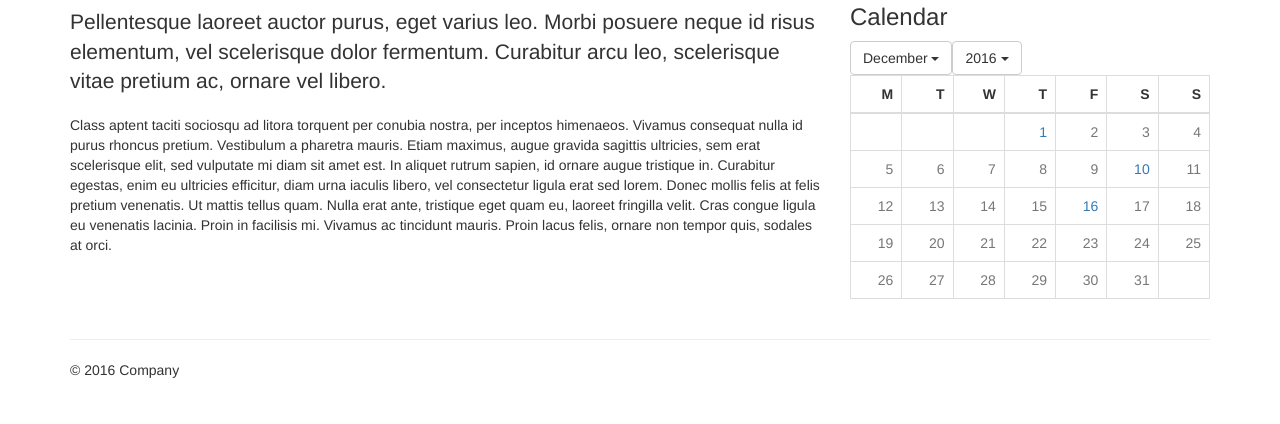
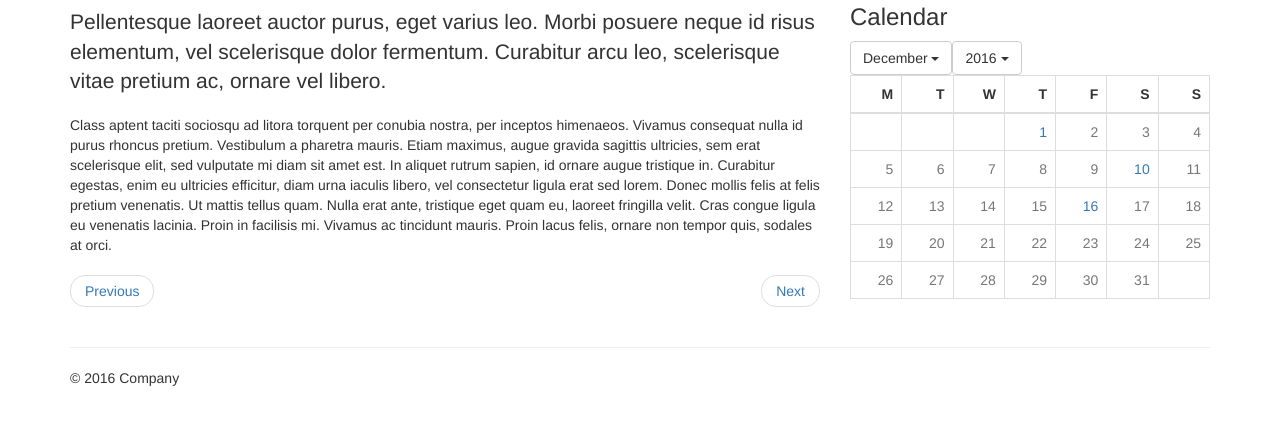
Before and after one commit to pilotessa/homework-html, a plain HTML site: page post2.html in a window 1280 px wide. Shown: the part 204-628 px from the top of the page. Drawn offline with nearby package versions, Linux system fonts and the light colour scheme.

Commit message:
TASK: Pager

```diff
--- a/post2.html
+++ b/post2.html
@@ -51,6 +51,10 @@
                 venenatis lacinia. Proin in facilisis mi. Vivamus ac tincidunt mauris. Proin lacus felis, ornare non
                 tempor quis, sodales at orci.
             </p>
+            <ul class="pager">
+                <li class="previous"><a href="post3.html">Previous</a></li>
+                <li class="next"><a href="post1.html">Next</a></li>
+            </ul>
         </div>
         <div class="col-xs-12 col-sm-4">
             <div>
```
Also changed, not shown: post1.html (+3 -0 lines), post3.html (+3 -0 lines).
